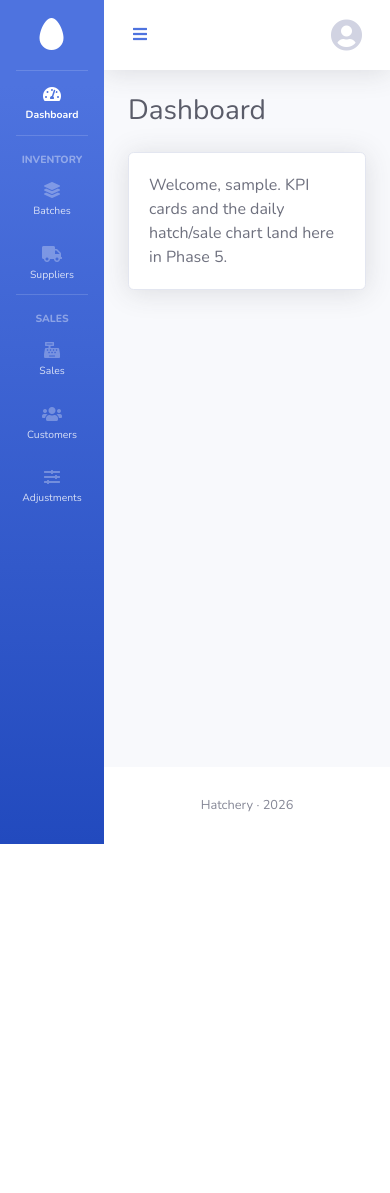
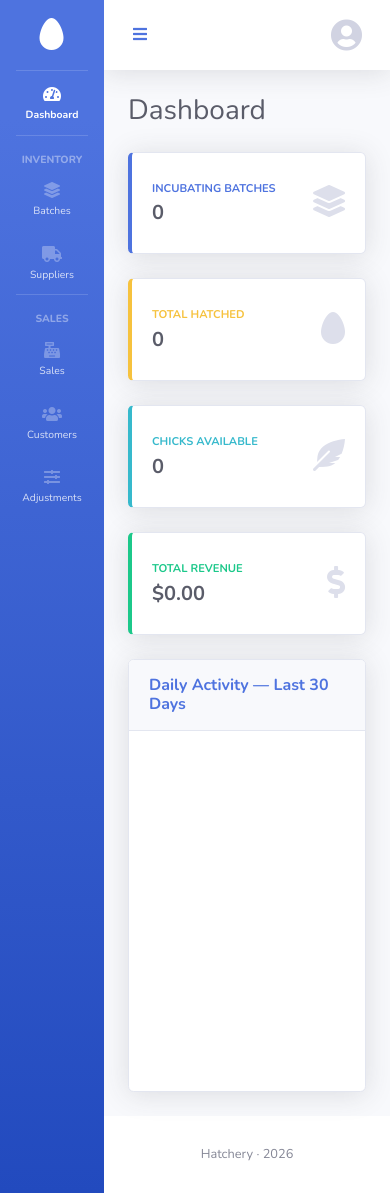
Before and after one commit to Unkerpaulie/hatchery, a Django app: page / in a window 390 px wide. Before the commit the page ends 844 px from the top, so only its background shows below. Run offline with Django 5.2, Linux system fonts and the light colour scheme; the visitor is signed in with stand-in values (Sample User, id 1); data that the repository does not hold is empty; some libraries are stand-ins or nearby versions.

Commit message:
dashboard views added

```diff
--- a/core/views.py
+++ b/core/views.py
@@ -1,10 +1,90 @@
-"""Core views: dashboard landing page and auth endpoints wiring."""
+"""Core views: dashboard landing page and auth endpoints wiring.
+
+The dashboard aggregates read-only summary data from the inventory and sales
+apps. Cross-app imports are intentional here — core is the one place that
+has permission to reach across domain boundaries for display purposes
+(rules.md §3).
+"""
+
+import json
+from datetime import timedelta
+from decimal import Decimal
 
 from django.contrib.auth.mixins import LoginRequiredMixin
+from django.db.models import DecimalField, F, Sum, Value
+from django.db.models.functions import Coalesce
+from django.utils import timezone
 from django.views.generic import TemplateView
+
+from inventory.models import Batch, Hatch
+from sales.models import Adjustment, SaleLine
 
 
 class DashboardView(LoginRequiredMixin, TemplateView):
-    """Placeholder dashboard. Phase 5 fills in KPI cards and the chart."""
+    """Dashboard: four KPI cards and a 30-day hatch/sale activity chart."""
 
     template_name = "core/dashboard.html"
+
+    def get_context_data(self, **kwargs):
+        ctx = super().get_context_data(**kwargs)
+
+        # ── KPI: batch counts ────────────────────────────────────────────
+        ctx["active_batches"] = Batch.objects.filter(
+            status=Batch.Status.INCUBATING
+        ).count()
+
+        # ── KPI: inventory totals ────────────────────────────────────────
+        # Use three separate top-level aggregates so we can both display
+        # total_hatched as its own card and derive chicks_available without
+        # aggregating over a compound annotation (which SQLite doesn't
+        # always handle cleanly).
+        total_hatched = (
+            Hatch.objects.aggregate(s=Coalesce(Sum("quantity"), Value(0)))["s"]
+        )
+        total_sold = (
+            SaleLine.objects.aggregate(s=Coalesce(Sum("quantity"), Value(0)))["s"]
+        )
+        total_adjusted = (
+            Adjustment.objects.aggregate(s=Coalesce(Sum("quantity"), Value(0)))["s"]
+        )
+
+        ctx["total_hatched"] = total_hatched
+        ctx["chicks_available"] = total_hatched - total_sold - total_adjusted
+
+        # ── KPI: revenue ─────────────────────────────────────────────────
+        zero = Value(Decimal("0"), output_field=DecimalField(max_digits=12, decimal_places=2))
+        ctx["total_revenue"] = SaleLine.objects.aggregate(
+            s=Coalesce(Sum(F("quantity") * F("unit_price")), zero)
+        )["s"]
+
+        # ── Chart: daily activity for the past 30 days ───────────────────
+        today = timezone.localdate()
+        cutoff = today - timedelta(days=29)
+
+        hatch_map = {
+            str(r["date"]): r["qty"]
+            for r in (
+                Hatch.objects.filter(date__gte=cutoff)
+                .values("date")
+                .annotate(qty=Sum("quantity"))
+            )
+        }
+        sale_map = {
+            str(r["sale__date"]): r["qty"]
+            for r in (
+                SaleLine.objects.filter(sale__date__gte=cutoff)
+                .values("sale__date")
+                .annotate(qty=Sum("quantity"))
+            )
+        }
+
+        labels = [
+            (today - timedelta(days=i)).isoformat() for i in range(29, -1, -1)
+        ]
+        ctx["chart_json"] = json.dumps({
+            "labels": labels,
+            "hatched": [hatch_map.get(d, 0) for d in labels],
+            "sold":    [sale_map.get(d, 0)  for d in labels],
+        })
+
+        return ctx
--- a/templates/core/dashboard.html
+++ b/templates/core/dashboard.html
@@ -1,22 +1,122 @@
 {% extends "base.html" %}
-
-{% block title %}Dashboard &middot; Hatchery{% endblock %}
+{% load static %}
+{% block title %}Dashboard · Hatchery{% endblock %}
 
 {% block content %}
 <div class="d-sm-flex align-items-center justify-content-between mb-4">
     <h1 class="h3 mb-0 text-gray-800">Dashboard</h1>
 </div>
 
+{# ── KPI cards ─────────────────────────────────────────────────────────── #}
+<div class="row">
+
+    <div class="col-xl-3 col-md-6 mb-4">
+        <div class="card border-left-primary shadow h-100 py-2">
+            <div class="card-body"><div class="row no-gutters align-items-center">
+                <div class="col mr-2">
+                    <div class="text-xs font-weight-bold text-primary text-uppercase mb-1">Incubating Batches</div>
+                    <div class="h5 mb-0 font-weight-bold text-gray-800">{{ active_batches }}</div>
+                </div>
+                <div class="col-auto"><i class="fas fa-layer-group fa-2x text-gray-300"></i></div>
+            </div></div>
+        </div>
+    </div>
+
+    <div class="col-xl-3 col-md-6 mb-4">
+        <div class="card border-left-warning shadow h-100 py-2">
+            <div class="card-body"><div class="row no-gutters align-items-center">
+                <div class="col mr-2">
+                    <div class="text-xs font-weight-bold text-warning text-uppercase mb-1">Total Hatched</div>
+                    <div class="h5 mb-0 font-weight-bold text-gray-800">{{ total_hatched }}</div>
+                </div>
+                <div class="col-auto"><i class="fas fa-egg fa-2x text-gray-300"></i></div>
+            </div></div>
+        </div>
+    </div>
+
+    <div class="col-xl-3 col-md-6 mb-4">
+        <div class="card border-left-info shadow h-100 py-2">
+            <div class="card-body"><div class="row no-gutters align-items-center">
+                <div class="col mr-2">
+                    <div class="text-xs font-weight-bold text-info text-uppercase mb-1">Chicks Available</div>
+                    <div class="h5 mb-0 font-weight-bold text-gray-800">{{ chicks_available }}</div>
+                </div>
+                <div class="col-auto"><i class="fas fa-feather-alt fa-2x text-gray-300"></i></div>
+            </div></div>
+        </div>
+    </div>
+
+    <div class="col-xl-3 col-md-6 mb-4">
+        <div class="card border-left-success shadow h-100 py-2">
+            <div class="card-body"><div class="row no-gutters align-items-center">
+                <div class="col mr-2">
+                    <div class="text-xs font-weight-bold text-success text-uppercase mb-1">Total Revenue</div>
+                    <div class="h5 mb-0 font-weight-bold text-gray-800">${{ total_revenue|floatformat:2 }}</div>
+                </div>
+                <div class="col-auto"><i class="fas fa-dollar-sign fa-2x text-gray-300"></i></div>
+            </div></div>
+        </div>
+    </div>
+
+</div>
+
+{# ── Activity chart ────────────────────────────────────────────────────── #}
 <div class="row">
     <div class="col-12">
-        <div class="card shadow">
+        <div class="card shadow mb-4">
+            <div class="card-header py-3 d-flex align-items-center justify-content-between">
+                <h6 class="m-0 font-weight-bold text-primary">Daily Activity — Last 30 Days</h6>
+            </div>
             <div class="card-body">
-                <p class="mb-0 text-gray-700">
-                    Welcome, {{ request.user.get_username }}. KPI cards and the
-                    daily hatch/sale chart land here in Phase&nbsp;5.
-                </p>
+                <div class="chart-bar" style="height:320px;">
+                    <canvas id="activityChart"></canvas>
+                </div>
             </div>
         </div>
     </div>
 </div>
 {% endblock %}
+
+{% block extra_js %}
+<script src="{% static 'vendor/chart.js/Chart.bundle.min.js' %}"></script>
+<script>
+(function () {
+    var raw = {{ chart_json }};
+    var labels = raw.labels.map(function (d) {
+        var dt = new Date(d + 'T00:00:00');
+        return dt.toLocaleDateString('en-US', { month: 'short', day: 'numeric' });
+    });
+    new Chart(document.getElementById('activityChart').getContext('2d'), {
+        type: 'bar',
+        data: {
+            labels: labels,
+            datasets: [
+                {
+                    label: 'Hatched',
+                    backgroundColor: 'rgba(78,115,223,0.7)',
+                    borderColor: 'rgba(78,115,223,1)',
+                    borderWidth: 1,
+                    data: raw.hatched
+                },
+                {
+                    label: 'Sold',
+                    backgroundColor: 'rgba(28,200,138,0.7)',
+                    borderColor: 'rgba(28,200,138,1)',
+                    borderWidth: 1,
+                    data: raw.sold
+                }
+            ]
+        },
+        options: {
+            maintainAspectRatio: false,
+            scales: {
+                xAxes: [{ gridLines: { display: false }, ticks: { maxTicksLimit: 10 } }],
+                yAxes: [{ ticks: { beginAtZero: true, precision: 0 } }]
+            },
+            legend: { display: true, position: 'top' },
+            tooltips: { mode: 'index', intersect: false }
+        }
+    });
+}());
+</script>
+{% endblock %}
```
